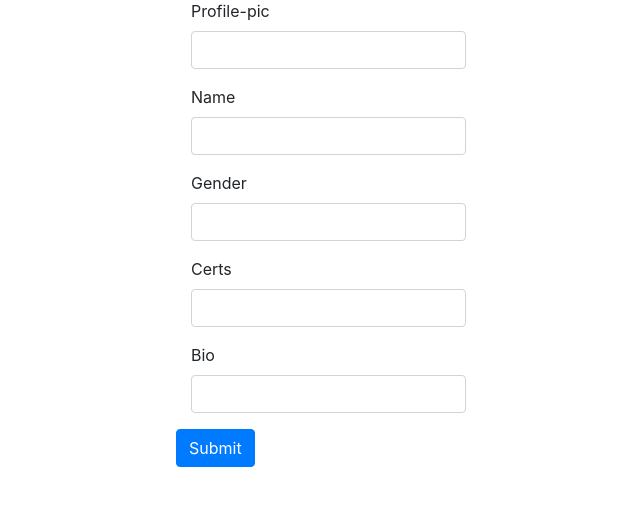
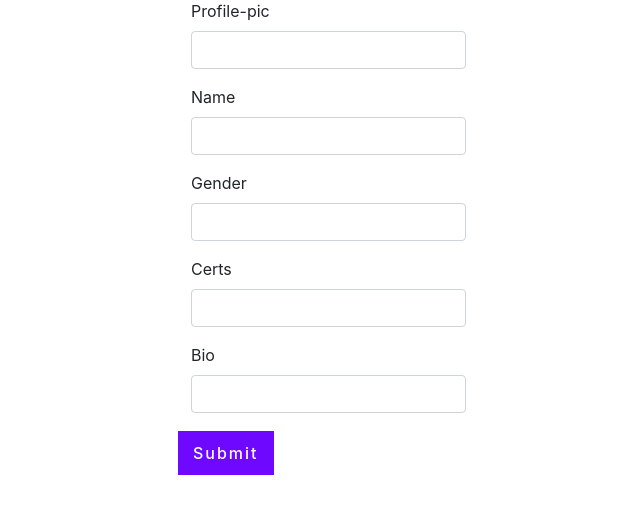
Before and after one commit to Code-Institute-Submissions/robertc181-player-link-, a Flask app: page /create-profile in a window 1280 px wide. Shown: the part 103-632 px from the top of the page, without its empty margins (159-799 px from the left). Run offline with Flask 2, Linux system fonts and the light colour scheme; some libraries are stand-ins or nearby versions.

Commit message:
Add new class to button in register.html and create-profile.html

```diff
--- a/static/css/styles.css
+++ b/static/css/styles.css
@@ -38,7 +38,7 @@ p{
 
 .bluebtn:hover{
     border: solid 2px #6200EE;
-    color: #6200EE;
+    color: #ffffff;
 }
 
 a{
--- a/templates/create-profile.html
+++ b/templates/create-profile.html
@@ -38,7 +38,7 @@
                 <label for="bio" class="form-label">Bio</label>
                 <input type="textarea" id="bio" name="bio" class="form-control" minlength="5" maxlength="425" pattern="^[a-zA-Z0-9]{5,425}$" >
             </div>
-            <button type="submit" class="btn btn-primary">Submit</button>
+            <button type="submit" class="bluebtn button" >Submit</button>
         </form>
     {% else %}
     <h2>Create Scout Profile</h2>
@@ -68,7 +68,7 @@
                 <label for="bio" class="form-label">Bio</label>
                 <input type="textarea" id="bio" name="bio" class="form-control" minlength="5" maxlength="425" pattern="^[a-zA-Z0-9]{5,425}$" >
             </div>
-            <button type="submit" class="btn btn-primary">Submit</button>
+            <button type="submit" class="bluebtn button">Submit</button>
         </form>
     {% endif %}
 {% endblock %}
--- a/templates/register.html
+++ b/templates/register.html
@@ -25,7 +25,7 @@
             <label for="password" class="form-label">Password</label>
             <input type="password" id="password" name="password"  minlength="5" maxlength="15" pattern="^[a-zA-Z0-9]{5,15}$" class="form-control" required>
         </div>
-        <button type="submit" class="btn btn-primary">Submit</button>
+        <button type="submit" class=" bluebtn button">Submit</button>
     </form>
     <div>
         <a href="{{ url_for('login')}}">login</a>
```
